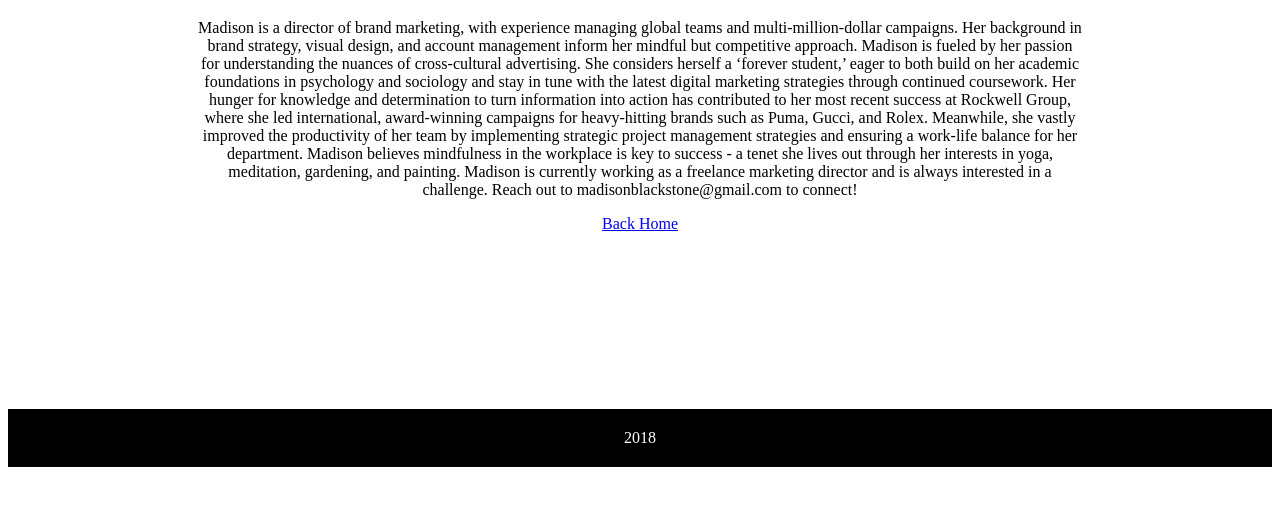
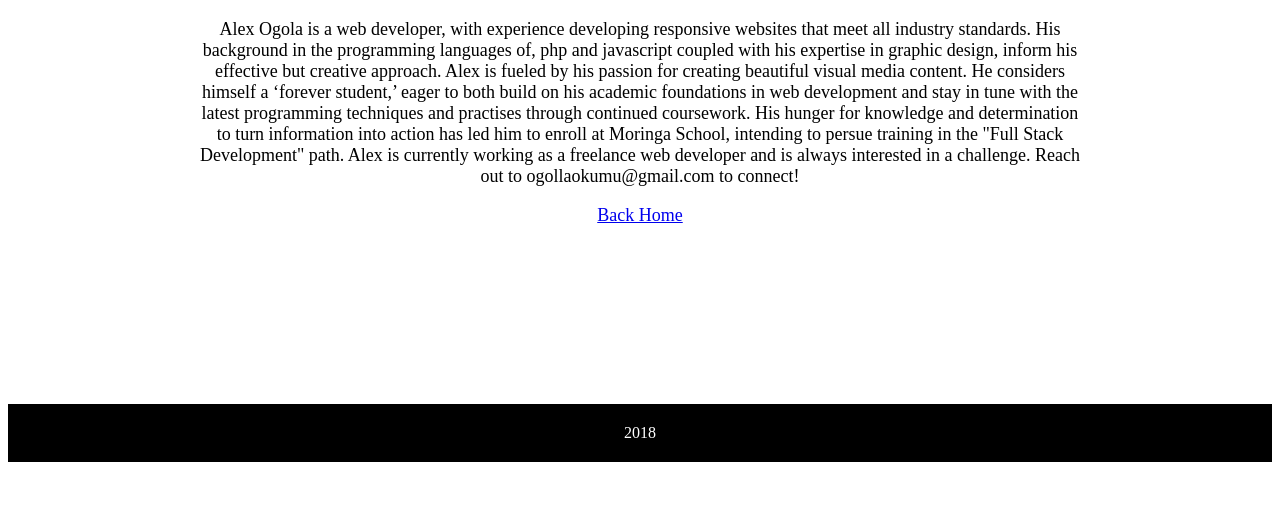
Before and after one commit to alexogola/my-portfolio, a plain HTML site: page about-me.html in a window 1280 px wide. Shown: the part 269-774 px from the top of the page. Drawn offline with Linux system fonts and the light colour scheme.

Commit message:
modify text content about me and my hobbies

```diff
--- a/about-me.html
+++ b/about-me.html
@@ -11,11 +11,10 @@
     </div>
     <div id="wrapper">
       <h1>About Me</h1>
-      <p>Madison is a director of brand marketing, with experience managing global teams and multi-million-dollar campaigns. Her background in brand strategy, visual design, and account management inform her mindful but competitive approach.
-         Madison is fueled by her passion for understanding the nuances of cross-cultural advertising. She considers herself a ‘forever student,’ eager to both build on her academic foundations in psychology and sociology and stay in tune with the latest digital marketing strategies through continued coursework.
-         Her hunger for knowledge and determination to turn information into action has contributed to her most recent success at Rockwell Group, where she led international, award-winning campaigns for heavy-hitting brands such as Puma, Gucci, and Rolex.
-         Meanwhile, she vastly improved the productivity of her team by implementing strategic project management strategies and ensuring a work-life balance for her department. Madison believes mindfulness in the workplace is key to success - a tenet she lives out through her interests in yoga, meditation, gardening, and painting.
-         Madison is currently working as a freelance marketing director and is always interested in a challenge. Reach out to madisonblackstone@gmail.com to connect!
+      <p>Alex Ogola is a web developer, with experience developing responsive websites that meet all industry standards. His background in the programming languages of, php and javascript coupled with his expertise in graphic design, inform his effective but creative approach.
+         Alex is fueled by his passion for creating beautiful visual media content. He considers himself a ‘forever student,’ eager to both build on his academic foundations in web development and stay in tune with the latest programming techniques and practises through continued coursework.
+         His hunger for knowledge and determination to turn information into action has led him to enroll at Moringa School, intending to persue training in the "Full Stack Development" path.
+         Alex is currently working as a freelance web developer and is always interested in a challenge. Reach out to ogollaokumu@gmail.com to connect!
       </p>
       <p><a href="index.html">Back Home</a></p>
     </div>
--- a/css/about-me.css
+++ b/css/about-me.css
@@ -1,3 +1,7 @@
+p {
+  font-size: 18px;
+}
+
 #wrapper {
     width: 70%;
     overflow: hidden;
--- a/css/styles.css
+++ b/css/styles.css
@@ -1,3 +1,7 @@
+p {
+  font-size: 18px;
+}
+
 .bgimg {
     background-image: url('../images/background.jpg');
 }
```
Also changed, not shown: index.html (+3 -3 lines).
